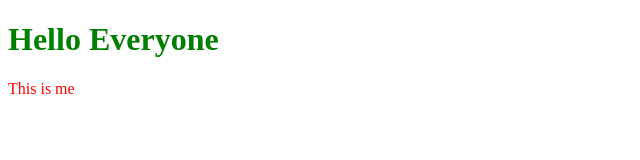
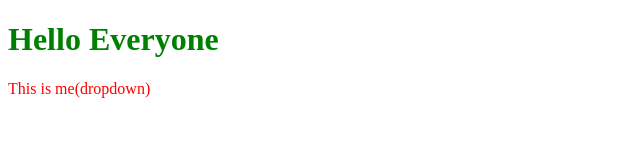
Before and after one commit to noorma-naz/localrepo, a plain HTML site: page index.html in a window 1280 px wide. Shown: the whole page, without its empty margins (0-640 px from the left). Drawn offline with Linux system fonts and the light colour scheme.

Commit message:
Add Dropdown

```diff
--- a/index.html
+++ b/index.html
@@ -8,6 +8,6 @@
 </head>
 <body>
     <h1>Hello Everyone</h1>
-    <p>This is me</p>
+    <p>This is me(dropdown)</p>
 </body>
 </html>
```
